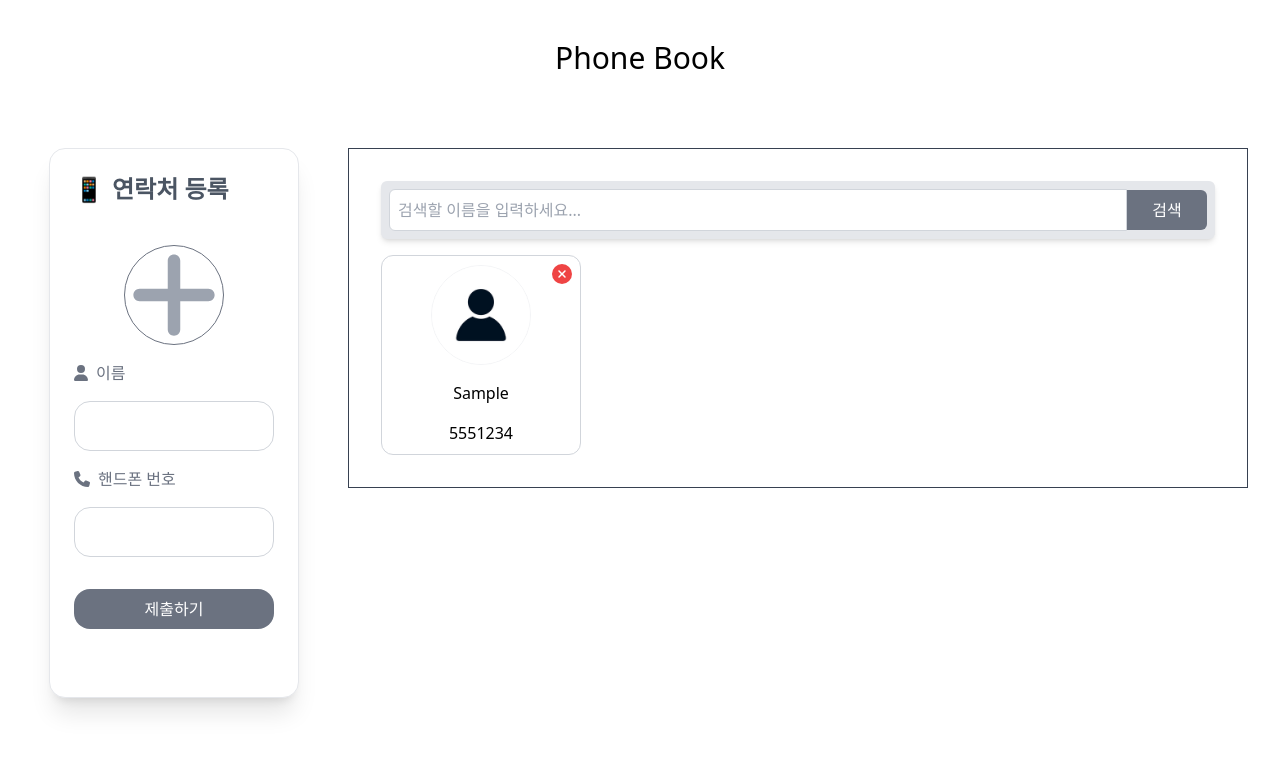
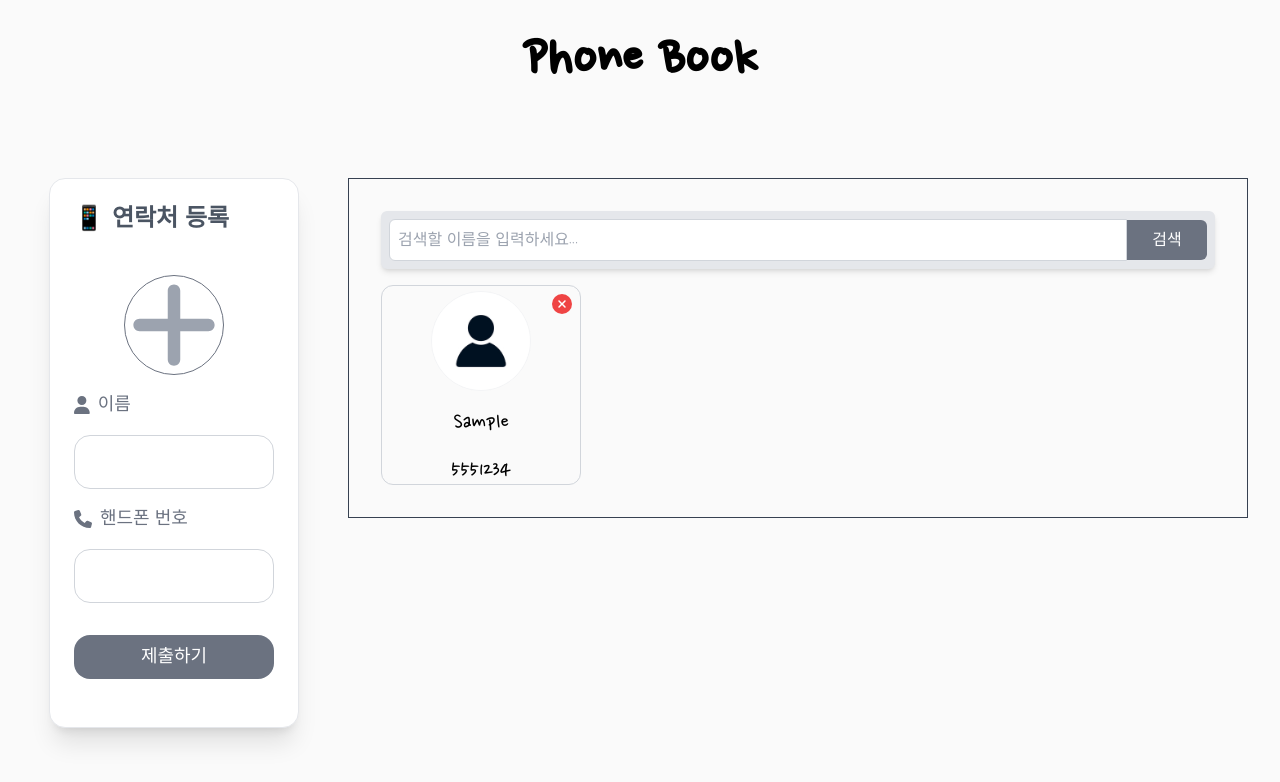
Before and after one commit to HyungJun-Yoo/redux-phone-book, a React (Vite) app: page / in a window 1280 px wide. Both pictures are taken after typing "Sample", "5551234" into the empty fields and a click on the button "제출하기". Shown: the top 782 px of the page. Built offline with nearby package versions, Linux system fonts and the light colour scheme.

Commit message:
style: font and design

```diff
--- a/src/App.css
+++ b/src/App.css
@@ -0,0 +1,5 @@
+@import url('https://fonts.googleapis.com/css2?family=Nanum+Pen+Script&display=swap');
+
+body {
+  font-family: 'Nanum Pen Script', cursive;
+}
--- a/src/App.jsx
+++ b/src/App.jsx
@@ -4,9 +4,11 @@ import ContactList from './component/ContactList'
 
 function App() {
   return (
-    <div className='flex flex-col justify-center'>
+    <div className='flex flex-col bg-neutral-50 h-full min-h-screen'>
       <div className='flex justify-center'>
-        <h1 className='text-3xl mt-10 mb-10'>Phone Book</h1>
+        <h1 className='text-[60px] mt-4 mb-10 font-bold w-full max-w-[1280px] text-center'>
+          Phone Book
+        </h1>
       </div>
       <div className='flex flex-col items-center sm:items-start sm:flex-row justify-around gap-8 p-8'>
         <div className='flex justify-center flex-grow'>
--- a/src/component/ContactForm.jsx
+++ b/src/component/ContactForm.jsx
@@ -13,6 +13,12 @@ const ContactForm = () => {
 
   const onSubmit = (data) => {
     const { name, phoneNumber } = data
+
+    if (name === '' || phoneNumber === '') {
+      reset()
+      return
+    }
+
     dispatch({
       type: 'ADD_CONTACT',
       payload: { name, phoneNumber, image: imagePreview },
@@ -75,28 +81,26 @@ const ContactForm = () => {
           </div>
         </div>
 
-        <div className='mt-4'>
+        <div className='mt-4 text-lg'>
           <label className='mb-2 flex items-center text-gray-500 mt-4'>
             <FontAwesomeIcon icon={faUser} className='mr-2' />
             이름
           </label>
           <input
             type='text'
-            {...register('name', { required: '이름은 필수입니다.' })}
+            {...register('name')}
             className='border rounded-2xl w-full p-3 border-gray-300 focus:outline-none focus:ring-2 focus:ring-gray-400 mt-2'
           />
         </div>
 
-        <div className='mt-4'>
-          <label className='mt-4 flex items-center text-gray-500'>
+        <div className='mt-4 text-lg'>
+          <label className='mt-4 flex items-center text-gray-500 '>
             <FontAwesomeIcon icon={faPhone} className='mr-2' />
             핸드폰 번호
           </label>
           <input
             type='tel'
-            {...register('phoneNumber', {
-              required: '핸드폰 번호는 필수입니다.',
-            })}
+            {...register('phoneNumber')}
             placeholder=''
             className='border rounded-2xl w-full p-3 border-gray-300 focus:outline-none focus:ring-2 focus:ring-gray-400 mt-4'
           />
@@ -104,7 +108,7 @@ const ContactForm = () => {
 
         <button
           type='submit'
-          className='bg-gray-500 text-white rounded-2xl px-4 py-2 w-full hover:bg-gray-600 transition mt-8'
+          className='bg-gray-500 text-white rounded-2xl px-4 py-2 w-full hover:bg-gray-600 transition mt-8 text-lg'
         >
           제출하기
         </button>
--- a/src/component/ContactItem.jsx
+++ b/src/component/ContactItem.jsx
@@ -21,14 +21,14 @@ const ContactItem = ({ image, name, phoneNumber }) => {
           <FontAwesomeIcon icon={faTimes} className='w-[12px] h-[12px]' />
         </button>
       </div>
-      <div className='flex flex-col justify-center items-center gap-4'>
+      <div className='flex flex-col justify-center items-center gap-4 mt-2'>
         <img
           src={image ? image : person}
           alt={name}
           className='w-[100px] h-[100px] border border-gray-100 rounded-full'
         />
-        <div className=''>{name}</div>
-        <div className=''>{phoneNumber}</div>
+        <div className='text-2xl'>{name}</div>
+        <div className='text-2xl'>{phoneNumber}</div>
       </div>
     </div>
   )
```
